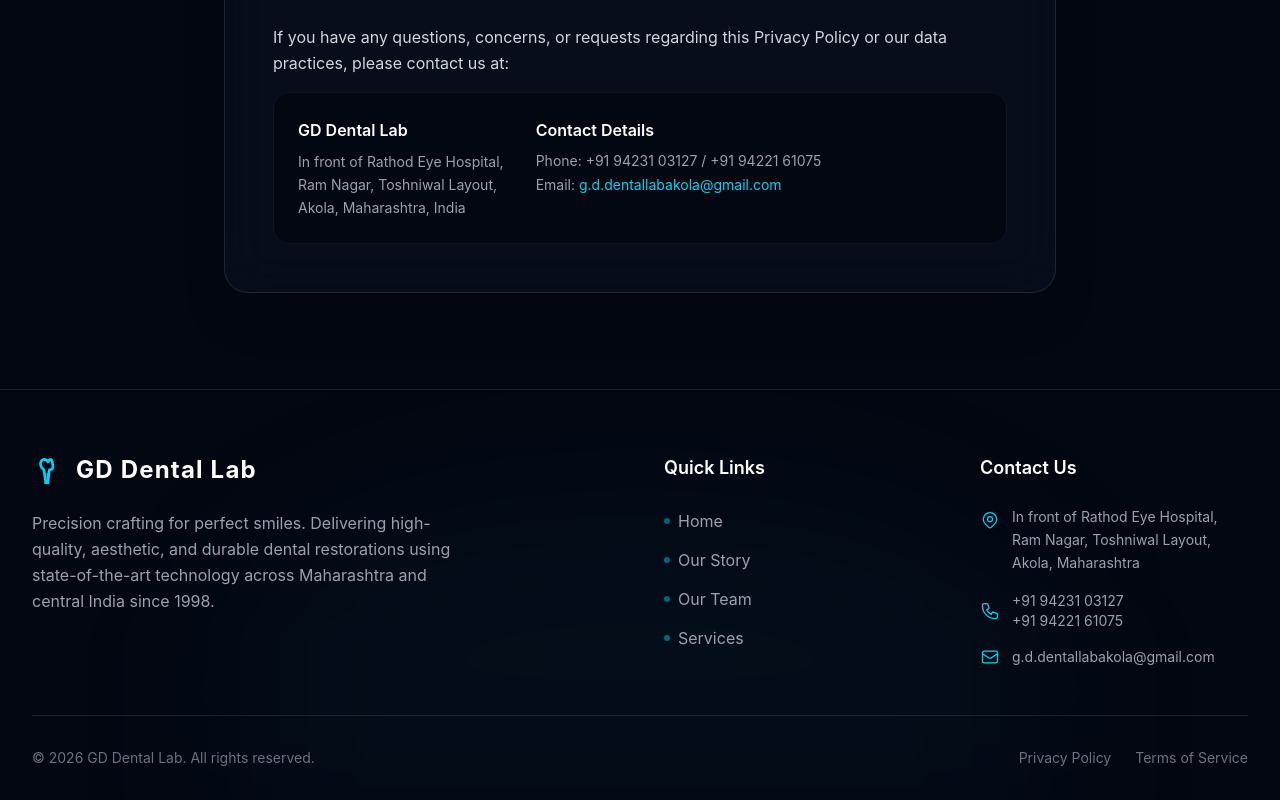
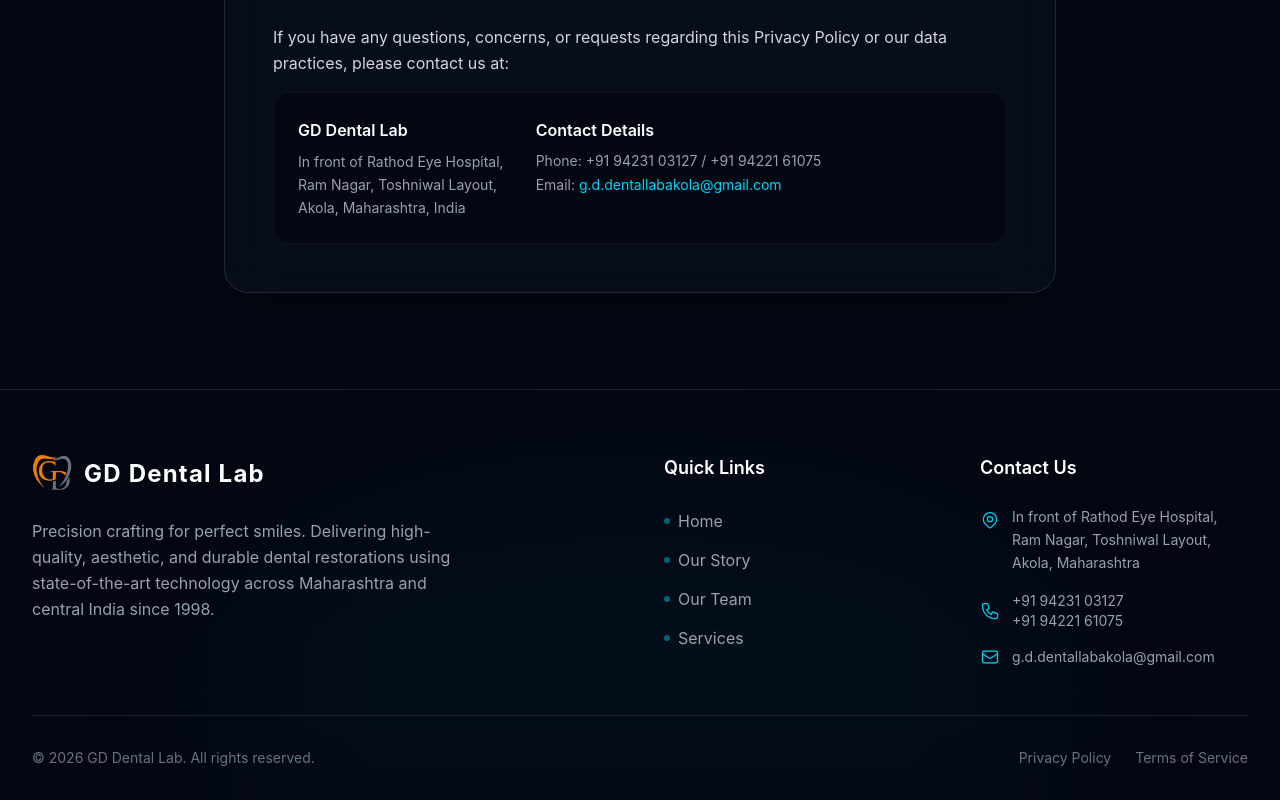
Before and after one commit to NotSoAdarshh/GD-Dental-Lab---Business-Website, a React (Vite) app: page /terms-of-service in a window 1280 px wide. Shown: the part 1950-2750 px from the top of the page. Built offline with nearby package versions, Linux system fonts and the light colour scheme.

Commit message:
Add logo to Footer

```diff
--- a/src/components/footer.jsx
+++ b/src/components/footer.jsx
@@ -1,4 +1,5 @@
 import React from 'react';
+import Logo from '../images/GD_Logo.png'
 
 export default function Footer() {
   return (
@@ -13,20 +14,7 @@
           {/* Brand Column */}
           <div className="lg:col-span-2">
             <div className="flex items-center gap-3 mb-6">
-              {/* Minimalist Tooth Icon */}
-              <svg
-                xmlns="http://www.w3.org/2000/svg"
-                viewBox="0 0 24 24"
-                fill="none"
-                stroke="currentColor"
-                className="w-8 h-8 text-cyan-400"
-                strokeWidth="2"
-                strokeLinecap="round"
-                strokeLinejoin="round"
-              >
-                <path d="M12 21.5V15"/>
-                <path d="M12 21.5c-1.5 0-2-2-2-2L9 12c-1-1-2-1.5-2.5-3.5S7 4 9 4c1 0 2.5.5 3 2 0 0 1-2 2-2s2 4.5 1.5 6.5S14 11 13 12l-1 7.5s-.5 2-2 2z"/>
-              </svg>
+              <img src={Logo} alt="GD_Logo" className='w-10 h-10'/>
               <span className="text-white font-bold text-2xl tracking-wider">
                 GD Dental Lab
               </span>
```
